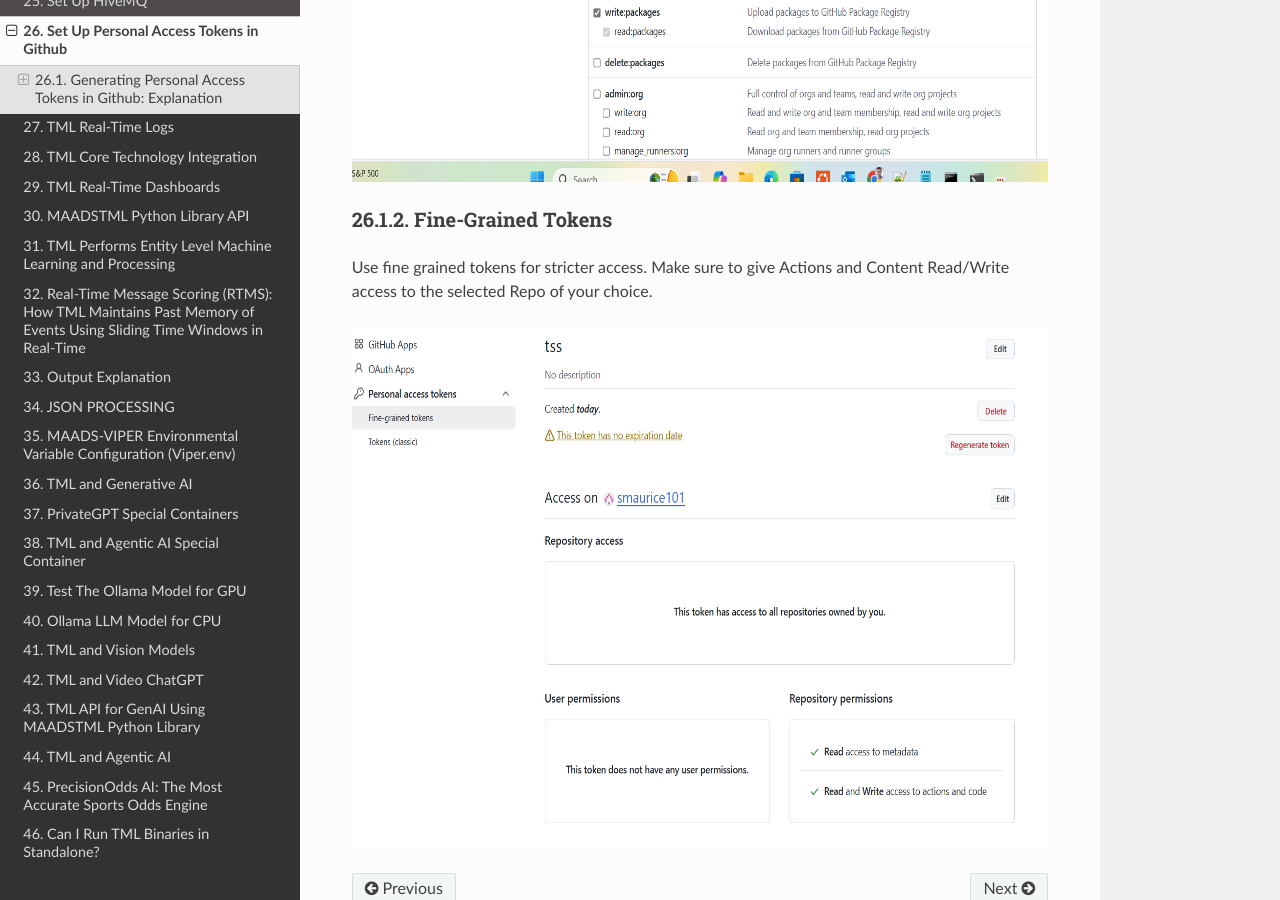
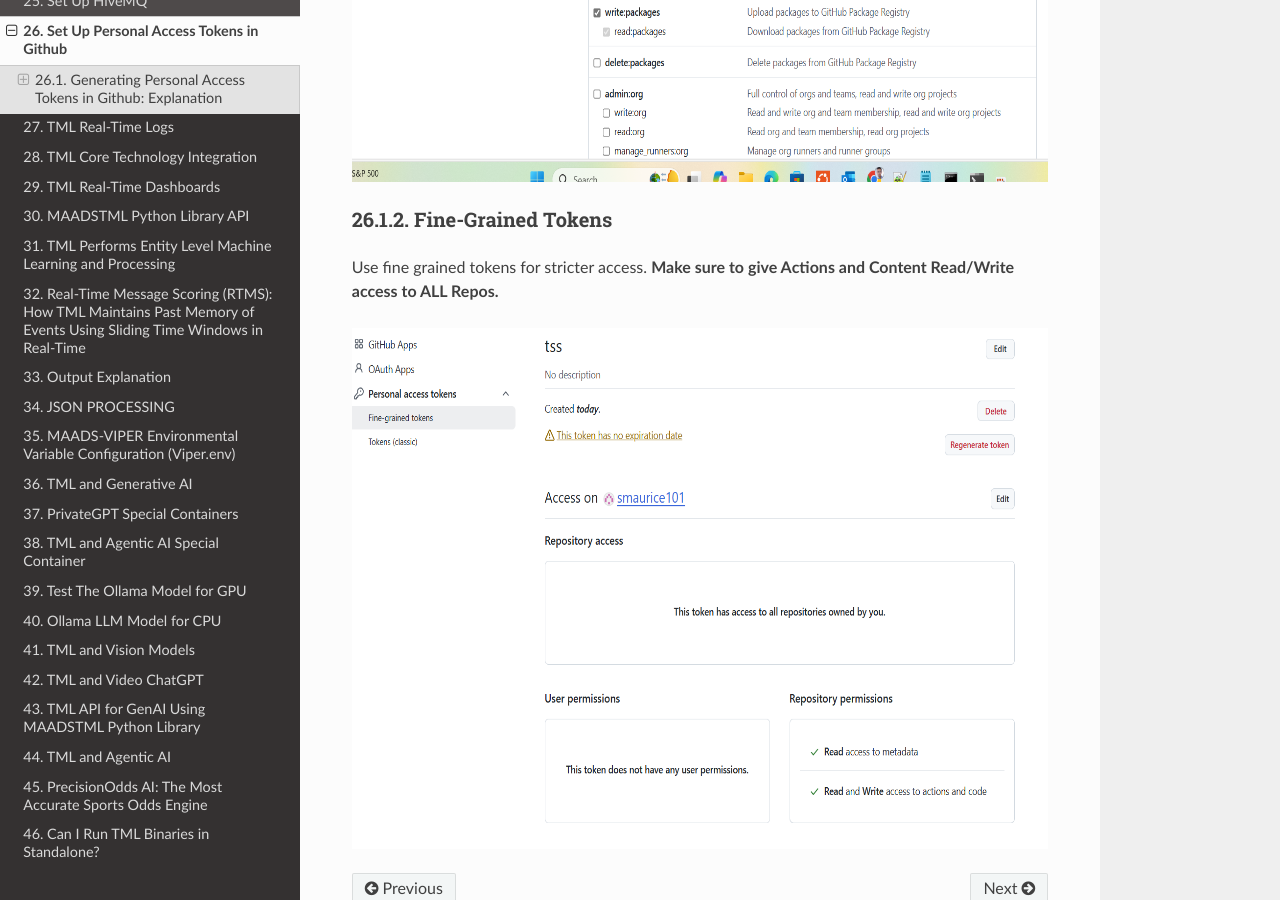
Before and after one commit to smaurice101/readthedocs, a Sphinx documentation site: the page built from docs/source/gitsetup.rst, in a window 1280 px wide and 900 px high, scrolled down 1514 px. Built offline with Sphinx 7.4.7 and the Read the Docs theme 3.1.0, drawn with Linux system fonts in a browser that asks for light colours.

Commit message:
Update gitsetup.rst

```diff
--- a/docs/source/gitsetup.rst
+++ b/docs/source/gitsetup.rst
@@ -36,7 +36,7 @@
 Fine-Grained Tokens
 --------------------
 
-Use fine grained tokens for stricter access.  Make sure to give Actions and Content Read/Write access to the selected Repo of your choice.
+Use fine grained tokens for stricter access.  **Make sure to give Actions and Content Read/Write access to ALL Repos.**
 
 .. figure:: fiegrained.png
    :scale: 60%
```
